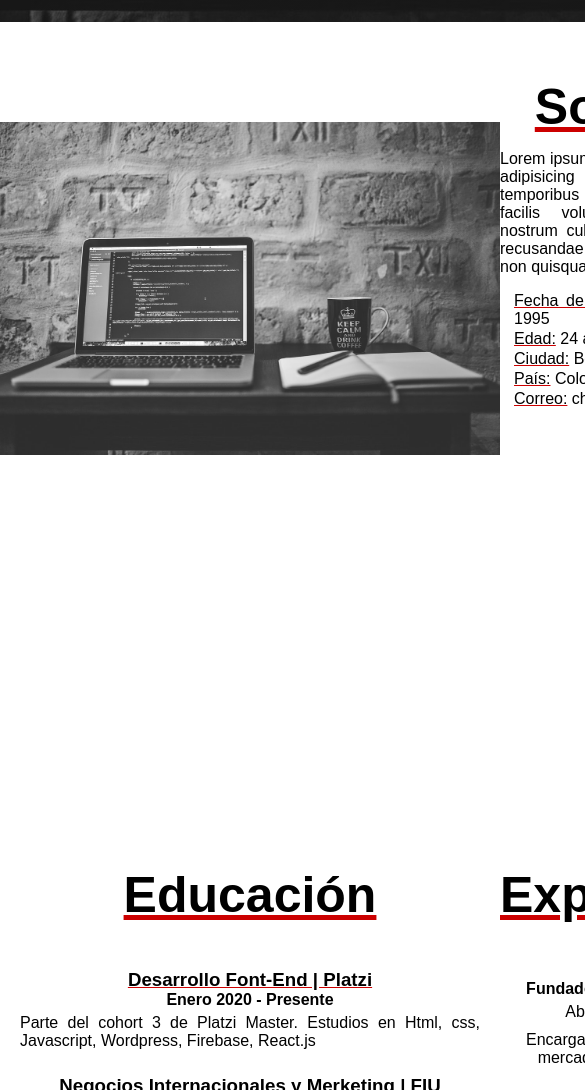
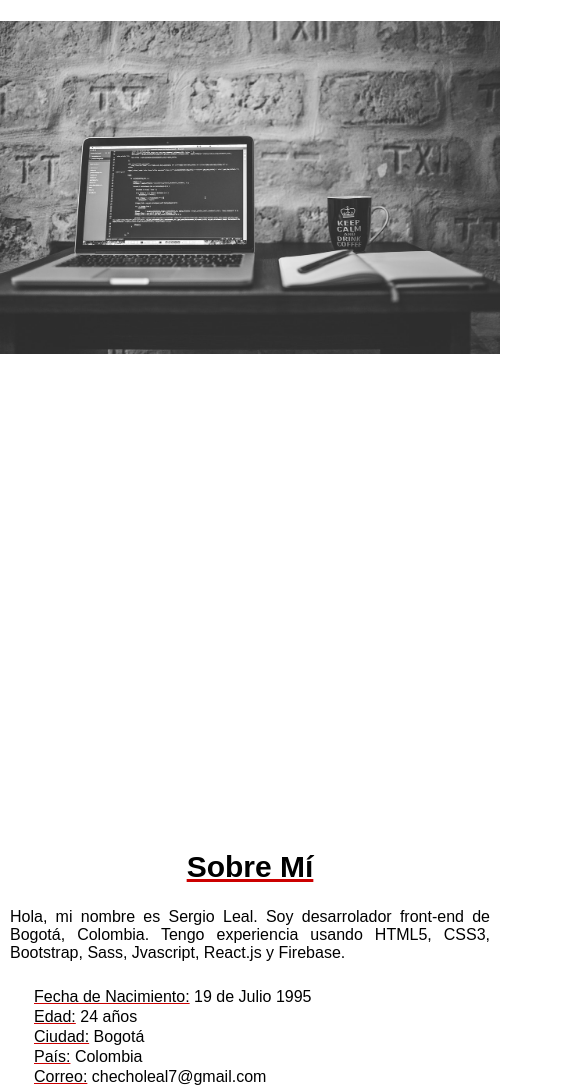
Before and after one commit to Sergioleal7/cv-sass, a plain HTML site: page index.html in a window 390 px wide. Shown: the part 910-2000 px from the top of the page, 585 px wide, since content can reach past the window. Drawn offline with Linux system fonts and the light colour scheme; a web font is replaced by a local one.

Commit message:
Primera version de responsive 767px

```diff
--- a/css/components/_about.scss
+++ b/css/components/_about.scss
@@ -36,3 +36,23 @@
     text-decoration-line: underline;
     text-decoration-color: $color-links;
 }
+
+@media (max-width: 767px) {
+    .about {
+        grid-area: about;
+        height: 50%;
+    }
+    .about__image img {
+        padding-top: 5%;
+    }
+    .brief{
+        grid-area: brief;
+        height: 50vh;
+    }
+    .brief__description {
+        padding: 10px;
+    }
+    .brief__description h2{
+        font-size: 30px;
+    }
+}
--- a/css/components/_contact.scss
+++ b/css/components/_contact.scss
@@ -26,3 +26,11 @@
 .contact a:hover {
     color: $color-links;
 }
+
+@media (max-width: 767px) {
+    .contact h2{
+        color: $color-optional;
+        font-size: 40px;
+        padding-top: 50%;
+    }
+}
--- a/css/components/_general.scss
+++ b/css/components/_general.scss
@@ -26,3 +26,16 @@ main {
                          "contact contact";
 
 }
+
+@media (max-width: 767px) {
+    main {
+        grid-template-areas:
+        'hero'
+        'about'
+        'brief'
+        'education'
+        'experiencia'
+        'contact';
+    }
+
+}
--- a/css/components/_header.scss
+++ b/css/components/_header.scss
@@ -29,3 +29,12 @@ header .logo:hover {
     color: $primary-color;
    border-bottom: 2px solid $color-links;
 }
+
+@media (max-width: 767px) {
+    header .logo {
+        font-size: 18px;
+    }
+    .nav__items li a {
+       font-size: 12px;
+    }
+}
--- a/css/components/_hero.scss
+++ b/css/components/_hero.scss
@@ -32,3 +32,12 @@
 .hero__container--button a:hover {
     color: $color-links;
 }
+
+@media (max-width: 767px) {
+    .hero__container h1{
+        color: $color-optional;
+        font-size: 40px;
+        padding-top: 50%;
+    }
+
+}
--- a/index.html
+++ b/index.html
@@ -38,7 +38,7 @@
         <section class="brief" id="about">
             <div class="brief__description">
                 <h2 class="brief__description--title">Sobre Mí</h2>
-                <p class="brief__description--text">Lorem ipsum dolor sit amet consectetur adipisicing elit. Alias, expedita. A temporibus libero rerum architecto facilis voluptatem, cupiditate iste nostrum culpa veniam maxime omnis recusandae at consequuntur blanditiis non quisquam.</p>
+                <p class="brief__description--text">Hola, mi nombre es Sergio Leal. Soy desarrolador front-end de Bogotá, Colombia. Tengo experiencia usando HTML5, CSS3, Bootstrap, Sass, Jvascript, React.js y Firebase. </p>
                 <ul>
                     <li><span>Fecha de Nacimiento:</span> 19 de Julio 1995</li>
                     <li> <span>Edad:</span>  24 años</li>
@@ -91,7 +91,7 @@
                 </div>
         </section>
         <section class="contact" id="contact">
-            <h2>Trabajemos juntos</h2>
+            <h2>Trabajemos juntos.</h2>
             <a href="mailto: checholeal7@gmail.com">Contácto</a>
         </section> -->
         <!-- <footer>
```
Also changed, not shown: css/styles.css.
